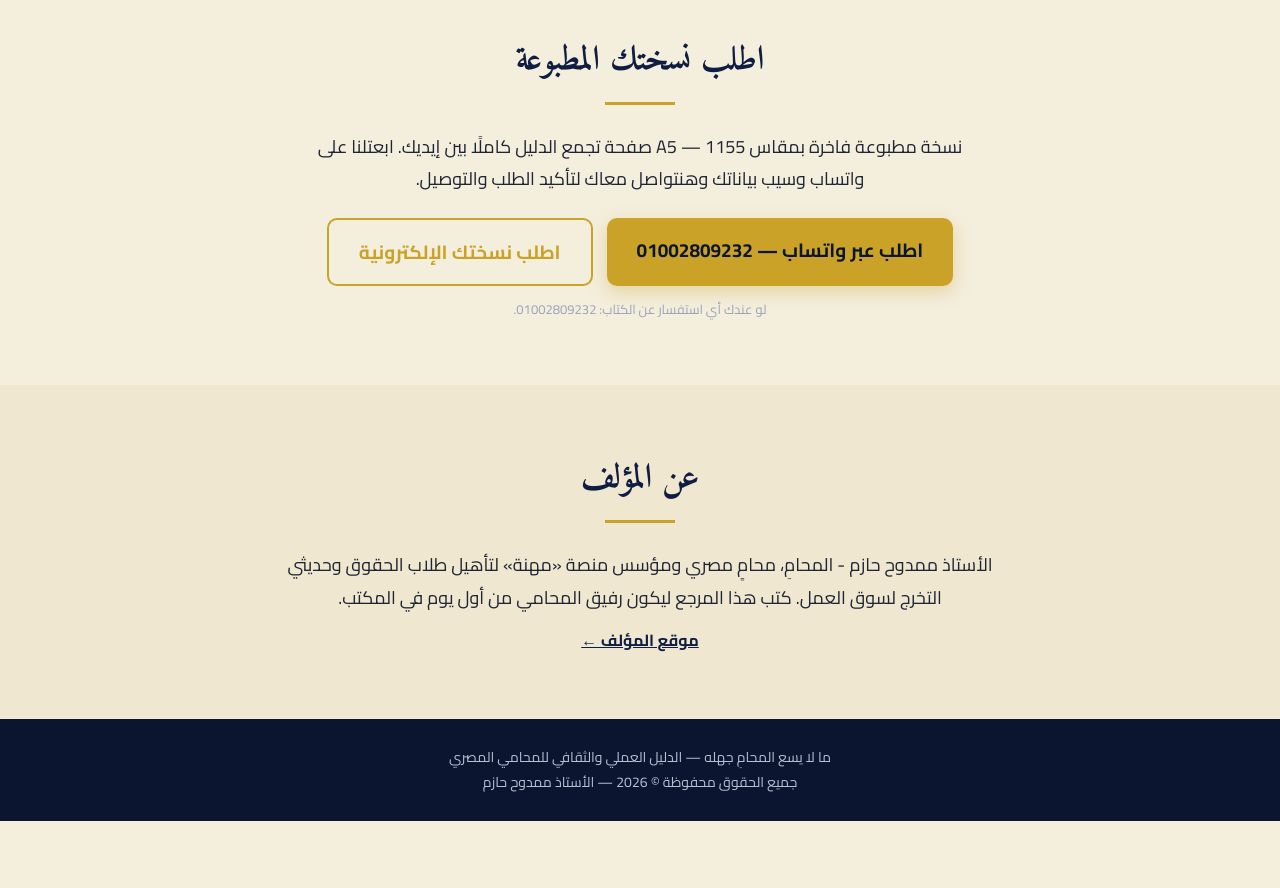
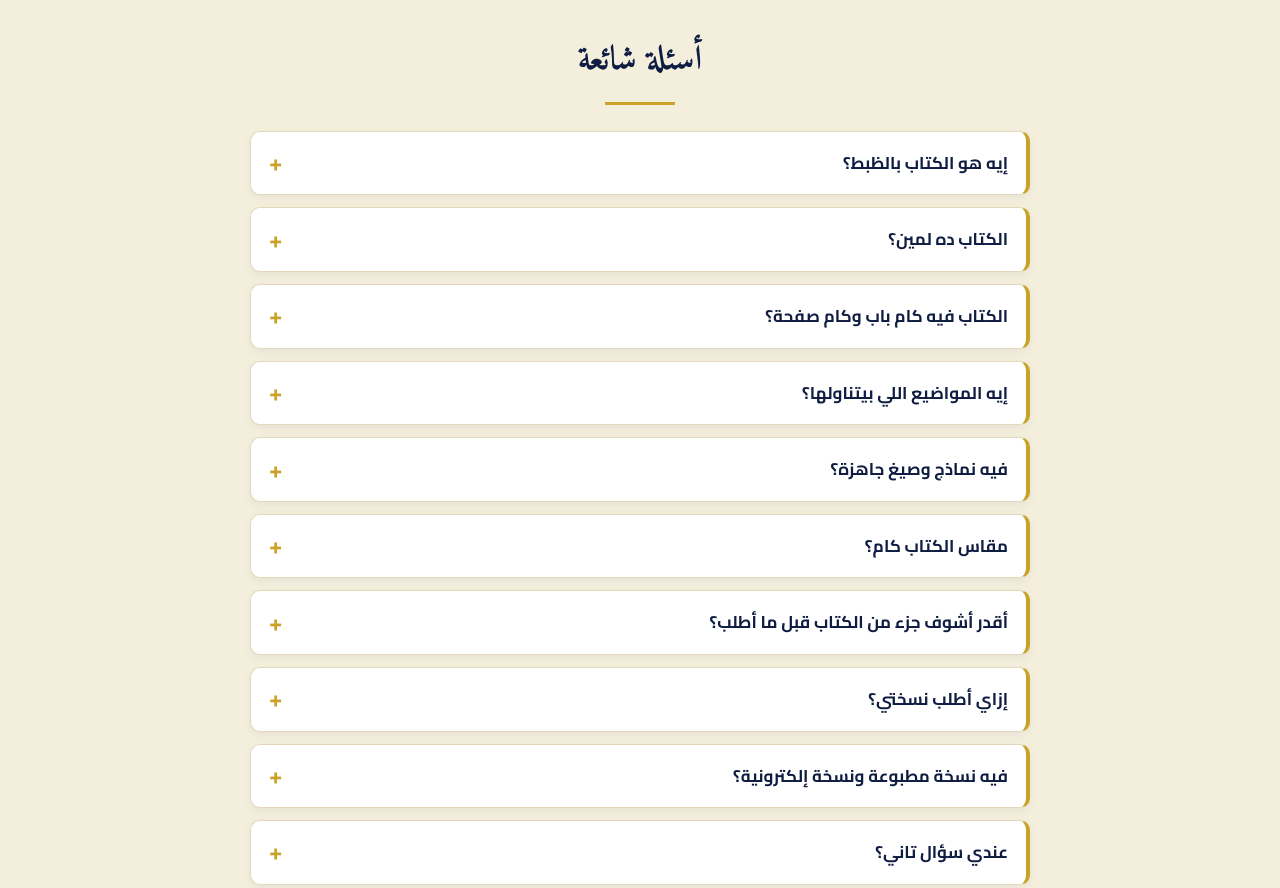
Before and after one commit to mamdouh-hazem/ma-la-yasa, a plain HTML site: page index.html in a window 1280 px wide. Shown: the part 2780-3668 px from the top of the page. Before the commit the page ends 3601 px from the top, so only its background shows below. Drawn offline with Linux system fonts and the light colour scheme.

Commit message:
Add FAQ section

```diff
--- a/index.html
+++ b/index.html
@@ -93,6 +93,22 @@
 
 
 
+<section class="section" id="faq">
+  <div class="wrap faq-in">
+    <h2 class="h2">أسئلة شائعة</h2>
+    <details class="faq-item"><summary>إيه هو الكتاب بالظبط؟</summary><p>«ما لا يسع المحامِ جهله» هو الدليل العملي والثقافي للمحامي المصري، تأليف الأستاذ ممدوح حازم - المحامِ. يجمع خلاصة الخبرة العملية والثقافة القانونية في 23 بابًا و1155 صفحة، بلغة بسيطة ومباشرة.</p></details>
+    <details class="faq-item"><summary>الكتاب ده لمين؟</summary><p>للمحامي المبتدئ ولكل محامٍ يريد مرجعًا عمليًا قريبًا من العمل اليومي، ولكل من أراد أن يفهم القانون كما يُمارَس لا كما يُدرَّس فقط.</p></details>
+    <details class="faq-item"><summary>الكتاب فيه كام باب وكام صفحة؟</summary><p>فيه 23 بابًا متخصصًا في 1155 صفحة. ويمكنك الاطلاع على أسماء الأبواب كلها في قسم «الأبواب الثلاثة والعشرون» أعلى الصفحة.</p></details>
+    <details class="faq-item"><summary>إيه المواضيع اللي بيتناولها؟</summary><p>يبدأ بأساسيات المهنة وكيفية التعامل مع القضايا وكتابة الأعمال القانونية والعمل داخل المحاكم والمرافعة والبحث القانوني وأخلاقيات المهنة وإدارة مكتب المحاماة، ثم الفروع التي تواجه المحامي يوميًا: القانون المدني والمرافعات والجنائي والإثبات والتجاري والشركات والأوراق التجارية والإفلاس والإداري والضرائب والملكية الفكرية وحماية المستهلك والاستثمار والعمل والتأمينات.</p></details>
+    <details class="faq-item"><summary>فيه نماذج وصيغ جاهزة؟</summary><p>أيوه، الكتاب فيه صيغ ونماذج عملية في إطارات مميزة للرجوع السريع.</p></details>
+    <details class="faq-item"><summary>مقاس الكتاب كام؟</summary><p>النسخة المطبوعة بمقاس A5، وهو مقاس عملي تحمله في المكتب والمحكمة.</p></details>
+    <details class="faq-item"><summary>أقدر أشوف جزء من الكتاب قبل ما أطلب؟</summary><p>تقدر تشوف الفهرس وصفحات من داخل الكتاب في قسم «من داخل الكتاب» في الموقع.</p></details>
+    <details class="faq-item"><summary>إزاي أطلب نسختي؟</summary><p>ابعت لنا على واتساب على الرقم 01002809232 وسيب بياناتك، وهنتواصل معاك لتأكيد الطلب. تقدر تضغط على زر «اطلب نسختك المطبوعة» أو «اطلب نسختك الإلكترونية» من الموقع.</p></details>
+    <details class="faq-item"><summary>فيه نسخة مطبوعة ونسخة إلكترونية؟</summary><p>أيوه، تقدر تطلب أيًّا منهما من نفس الرقم على واتساب: 01002809232.</p></details>
+    <details class="faq-item"><summary>عندي سؤال تاني؟</summary><p>ابعته على واتساب على 01002809232 وهنرد عليك.</p></details>
+  </div>
+</section>
+
 <section class="section" id="order">
   <div class="wrap order-in">
     <h2 class="h2">اطلب نسختك المطبوعة</h2>
--- a/style.css
+++ b/style.css
@@ -118,3 +118,12 @@ h1,h2,h3,.brand{font-family:'Amiri',serif}
   .nav nav{gap:10px;font-size:13px}
 }
 @media (max-width:760px){.book{width:min(240px,66%)}}
+
+/* faq */
+.faq-in{max-width:820px}
+.faq-item{background:#fff;border:1px solid #e2d9bd;border-right:4px solid var(--gold);border-radius:10px;margin-bottom:12px;box-shadow:0 3px 10px rgba(16,29,66,.05)}
+.faq-item summary{cursor:pointer;list-style:none;padding:16px 18px;font-weight:700;font-size:17px;color:var(--navy);display:flex;justify-content:space-between;align-items:center;gap:12px}
+.faq-item summary::-webkit-details-marker{display:none}
+.faq-item summary::after{content:"+";color:var(--gold);font-size:24px;line-height:1;flex:0 0 auto}
+.faq-item[open] summary::after{content:"\2212"}
+.faq-item p{padding:0 18px 16px;line-height:1.9;overflow-wrap:anywhere}
```
